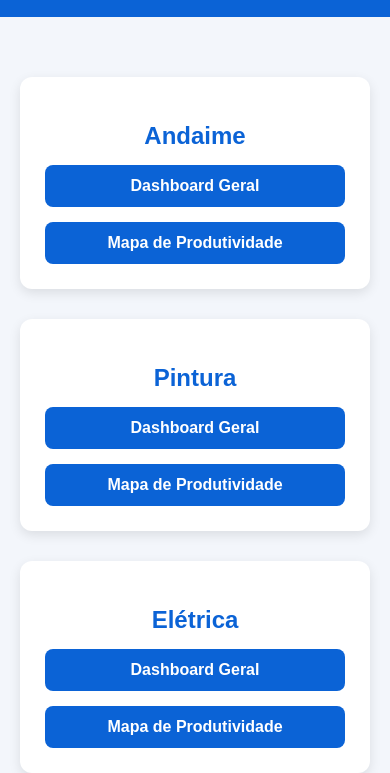
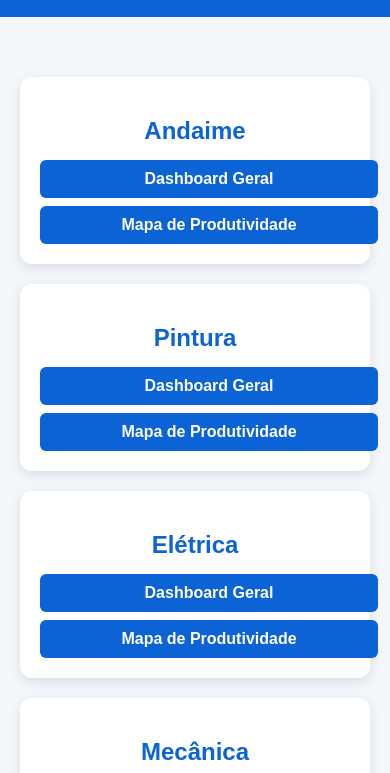
Before and after one commit to FlutterVictor/Sistema-de-Gerenciamento, a plain HTML site: page index.html in a window 390 px wide. Shown: the part 76-849 px from the top of the page. Drawn offline with Linux system fonts and the light colour scheme.

Commit message:
Update index.css

```diff
--- a/css/index.css
+++ b/css/index.css
@@ -26,19 +26,22 @@ header .subtitle {
 }
 
 .menu-container {
-  max-width: 900px;
+  max-width: 1200px;
   margin: 40px auto;
   padding: 20px;
   display: flex;
-  flex-direction: column;
-  gap: 30px;
+  flex-wrap: wrap; /* permite duas disciplinas lado a lado */
+  gap: 20px;
+  justify-content: center;
 }
 
 .menu-section {
   background: #fff;
-  padding: 25px;
+  padding: 20px;
   border-radius: 12px;
   box-shadow: 0 4px 12px rgba(0,0,0,0.1);
+  flex: 1 1 45%; /* largura aproximada de 45%, permite 2 lado a lado */
+  min-width: 280px; /* garante que não fique muito pequeno */
 }
 
 .menu-section h2 {
@@ -50,7 +53,7 @@ header .subtitle {
 .buttons {
   display: flex;
   flex-wrap: wrap;
-  gap: 15px;
+  gap: 10px;
   justify-content: center;
 }
 
@@ -58,11 +61,11 @@ header .subtitle {
   text-decoration: none;
   background-color: #0b63d6;
   color: white;
-  padding: 12px 20px;
-  border-radius: 8px;
+  padding: 10px 14px; /* menor padding */
+  border-radius: 6px;
   font-weight: bold;
   text-align: center;
-  min-width: 160px;
+  min-width: 130px; /* largura menor */
   transition: all 0.2s;
 }
 
@@ -78,9 +81,21 @@ footer {
   color: #666;
 }
 
-/* Responsividade */
+/* =========================
+   Responsividade
+========================= */
+@media (max-width: 900px) {
+  .menu-section {
+    flex: 1 1 100%; /* uma disciplina por linha */
+  }
+}
+
 @media (max-width: 600px) {
   .buttons {
     flex-direction: column;
+    gap: 8px;
+  }
+  .btn {
+    min-width: 100%;
   }
 }
```
